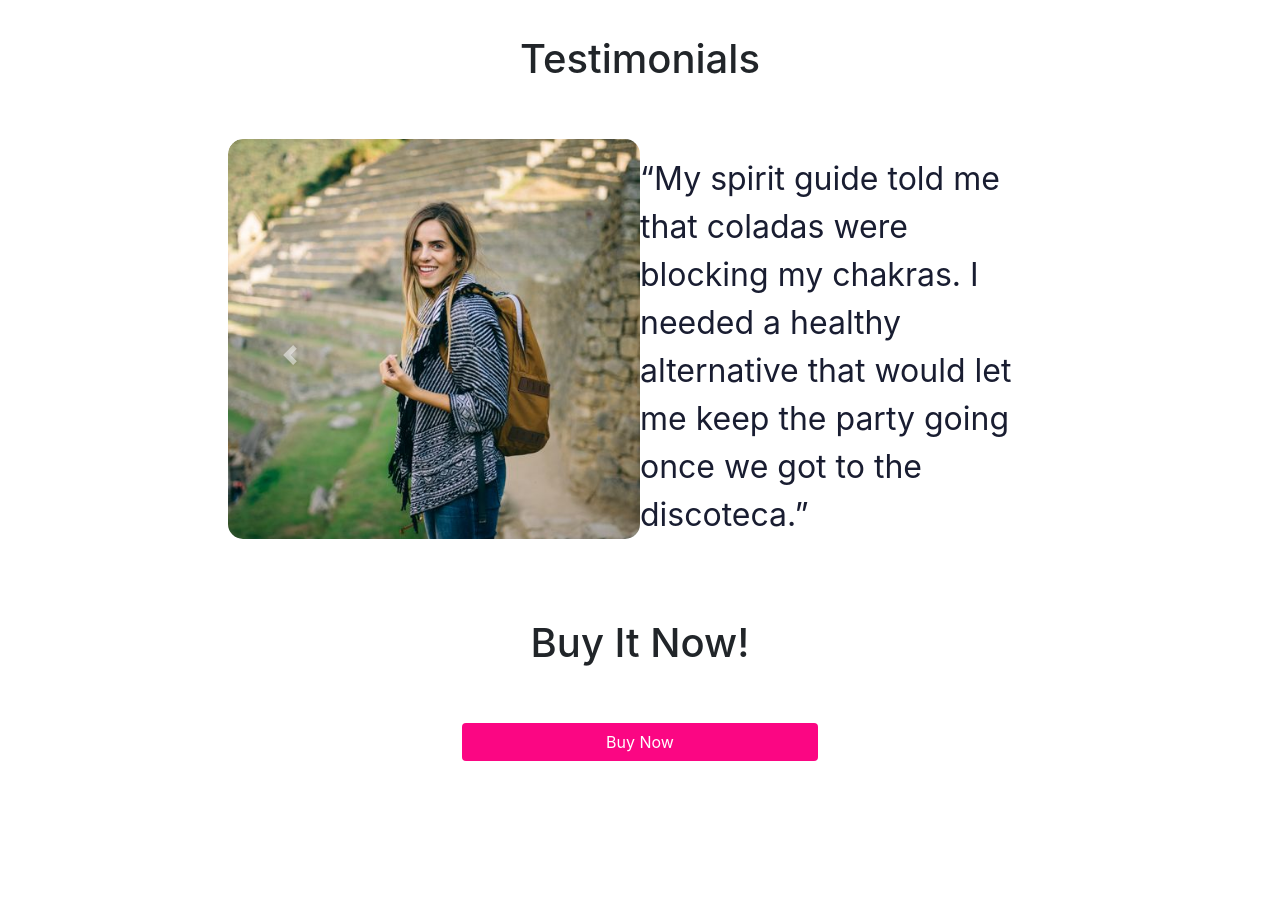
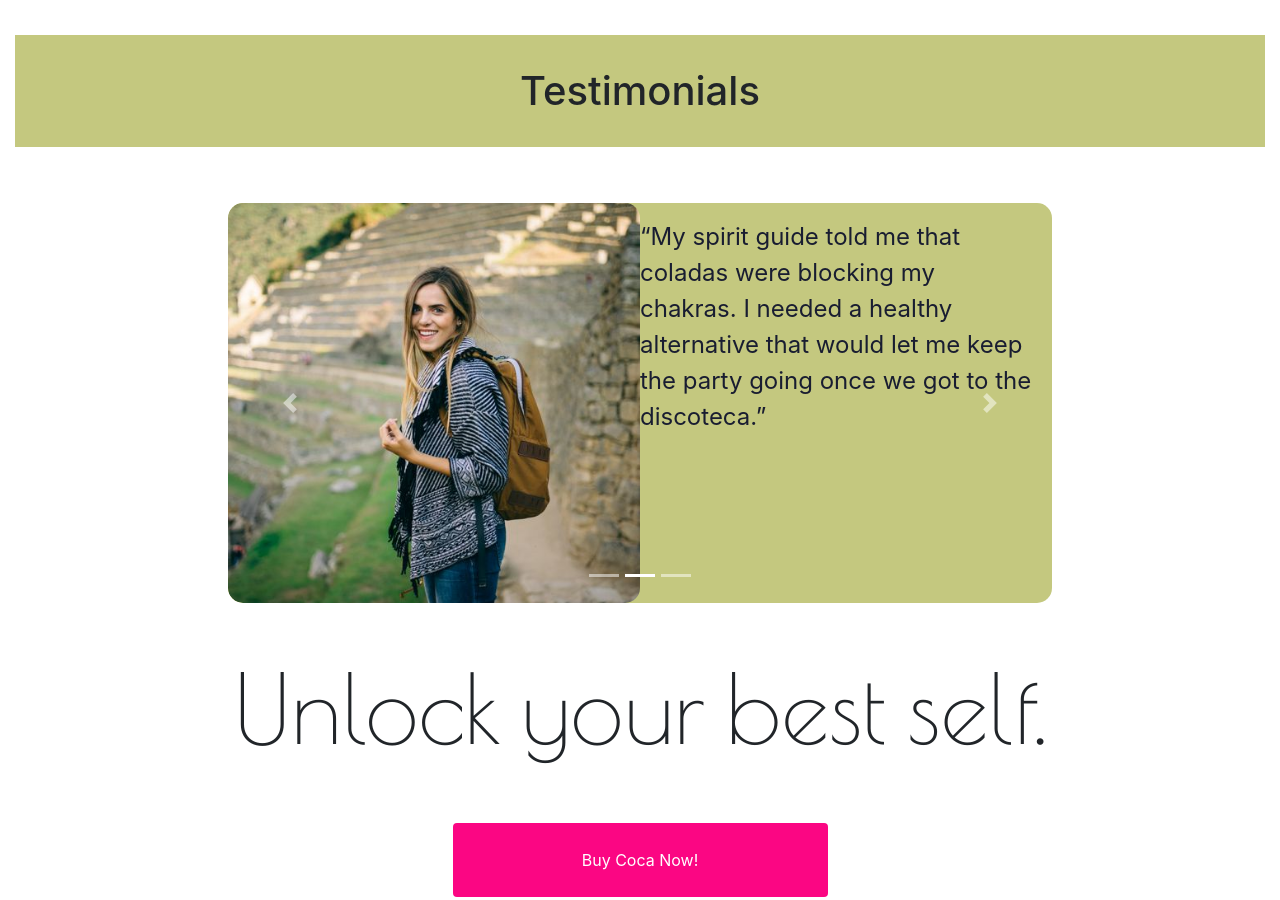
Before and after one commit to fischerjack/ironhack-jack-haley-landing-page, a plain HTML site: page index.html in a window 1280 px wide. Shown: the part 1540-2440 px from the top of the page. Drawn offline with nearby package versions, Linux system fonts and the light colour scheme.

Commit message:
Fifth draft

```diff
--- a/index.html
+++ b/index.html
@@ -25,7 +25,7 @@
 
       <div class="collapse navbar-collapse" id="navbarSupportedContent">
         <ul class="navbar-nav m-auto">
-          <li class="nav-item active">
+          <li class="nav-item">
             <a class="nav-link" href="#hero">About</a>
           </li>
           <li class="nav-item">
@@ -96,7 +96,7 @@
         <div class="container-fluid pt-5">
           <div class="row justify-content-center">
             <div class="col-lg-12 text-center">
-              <h1>Testimonials</h1>
+              <h1 style="background-color: #c4c87f; padding: 2rem 0;">Testimonials</h1>
             </div>
             <div class="pt-5 col-lg-8">
               <div id="carouselExampleIndicators" class="carousel slide" data-ride="carousel">
@@ -105,7 +105,7 @@
                   <li data-target="#carouselExampleIndicators" data-slide-to="1"></li>
                   <li data-target="#carouselExampleIndicators" data-slide-to="2"></li>
                 </ol>
-                <div class="carousel-inner rounder">
+                <div class="carousel-inner rounder" style="background: #C4C87F">
                   <div class="carousel-item active">
                     <div id="img1" class="caro-img float-left rounder">
                     </div>
@@ -144,9 +144,9 @@
     <div id="buy">
       <div class="container-fluid" style="height: 400px">
         <div class="row text-center justify-content-center">
-          <div class="col-lg-4">
-            <h1 class="mt-5">Buy It Now!</h1>
-            <button class="btn bg-pink text-white mt-5">Buy Now</button>
+          <div class="col-lg-12">
+            <h1 id="buy-text" class="mt-5">Unlock your best self.</h1>
+            <button class="btn bg-pink text-white mt-5 py-4 px-5">Buy Coca Now!</button>
           </div>
         </div>
       </div>
--- a/style.css
+++ b/style.css
@@ -8,7 +8,7 @@
 }
 
 #buy button {
-  width: 90%;
+  width: 30%;
 }
 
 #hero {
@@ -67,10 +67,14 @@
 }
 
 .caro-text{
-  font-size: 2rem;
+  font-size: 1.5rem;
   padding: 1rem;
 }
 
 body {
   position: relative;
 }
+#buy-text{
+  font-size: 6rem;
+  font-family: "Poiret One", cursive;
+}
```
